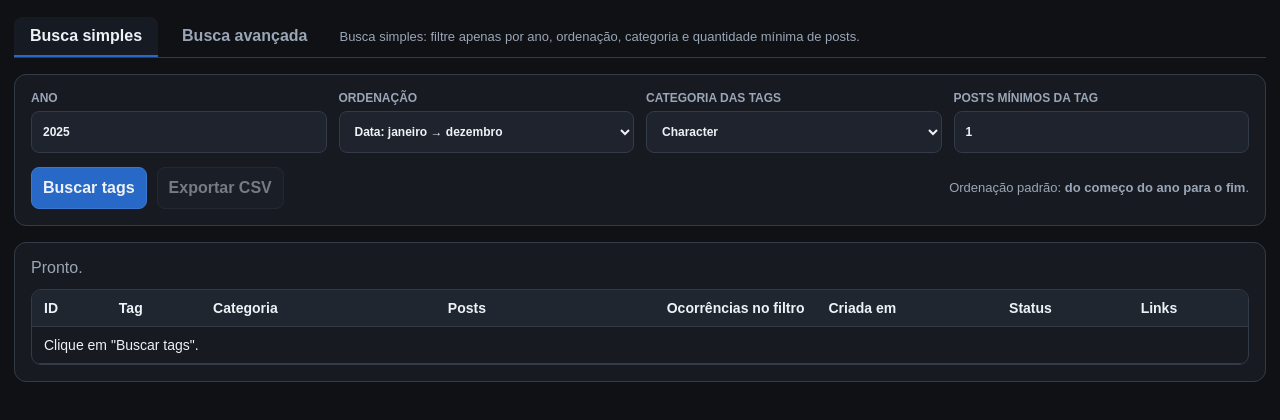
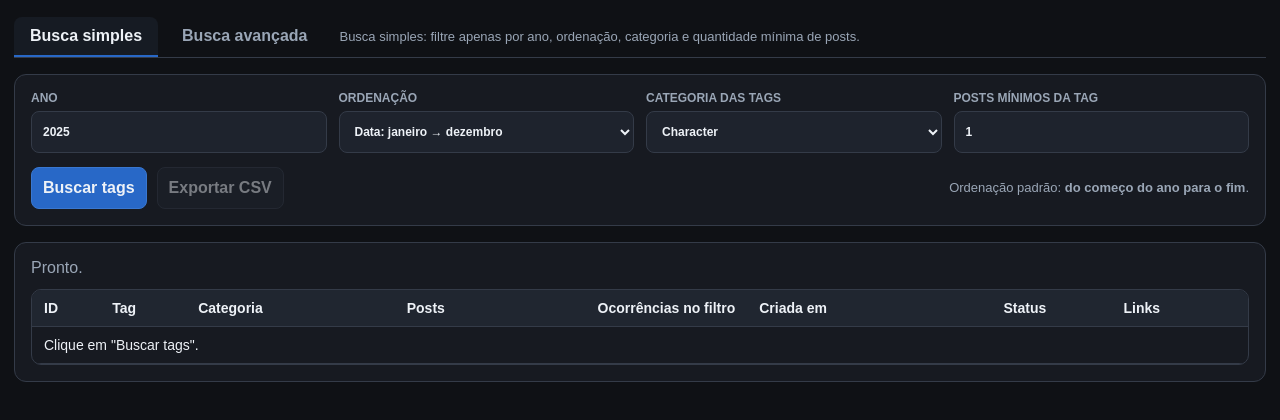
Before and after one commit to fidelmrodriguez/danboorutags-javascript, a plain HTML site: page public/index.html in a window 1280 px wide. Shown: the part 90-510 px from the top of the page. Drawn offline with Linux system fonts and the light colour scheme.

Commit message:
corrige quebra de data e links em resoluções intermediárias

```diff
--- a/public/assets/css/styles.css
+++ b/public/assets/css/styles.css
@@ -429,6 +429,30 @@
       font-family:Consolas,monospace;
     }
 
+    td[data-label="Criada em"] {
+      white-space:nowrap;
+    }
+
+    .card-links {
+      display:inline-flex;
+      align-items:center;
+      gap:6px;
+      white-space:nowrap;
+    }
+
+    @media(min-width:761px) and (max-width:1350px) {
+      th[data-sort="created_at"],
+      td[data-label="Criada em"] {
+        min-width:136px;
+      }
+
+      th:last-child,
+      td[data-label="Links"] {
+        min-width:76px;
+        white-space:nowrap;
+      }
+    }
+
     .ok { color:var(--ok); }
     .bad { color:var(--danger); }
 
@@ -533,13 +557,6 @@
         align-items:center;
       }
 
-      .card-links {
-        display:inline-flex;
-        align-items:center;
-        gap:6px;
-        white-space:nowrap;
-      }
-
       tbody td[colspan] {
         display:block;
         padding:18px 14px;
```
